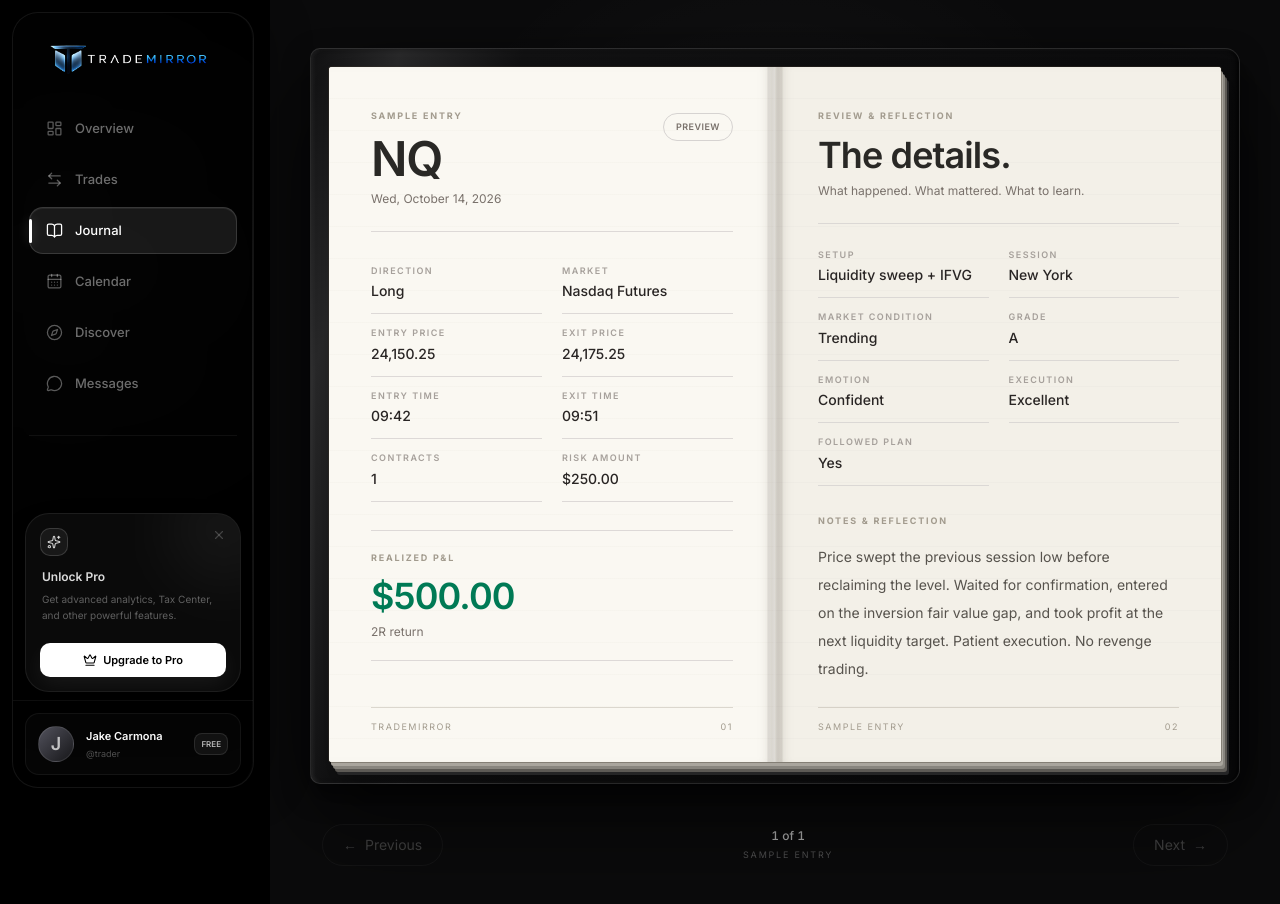
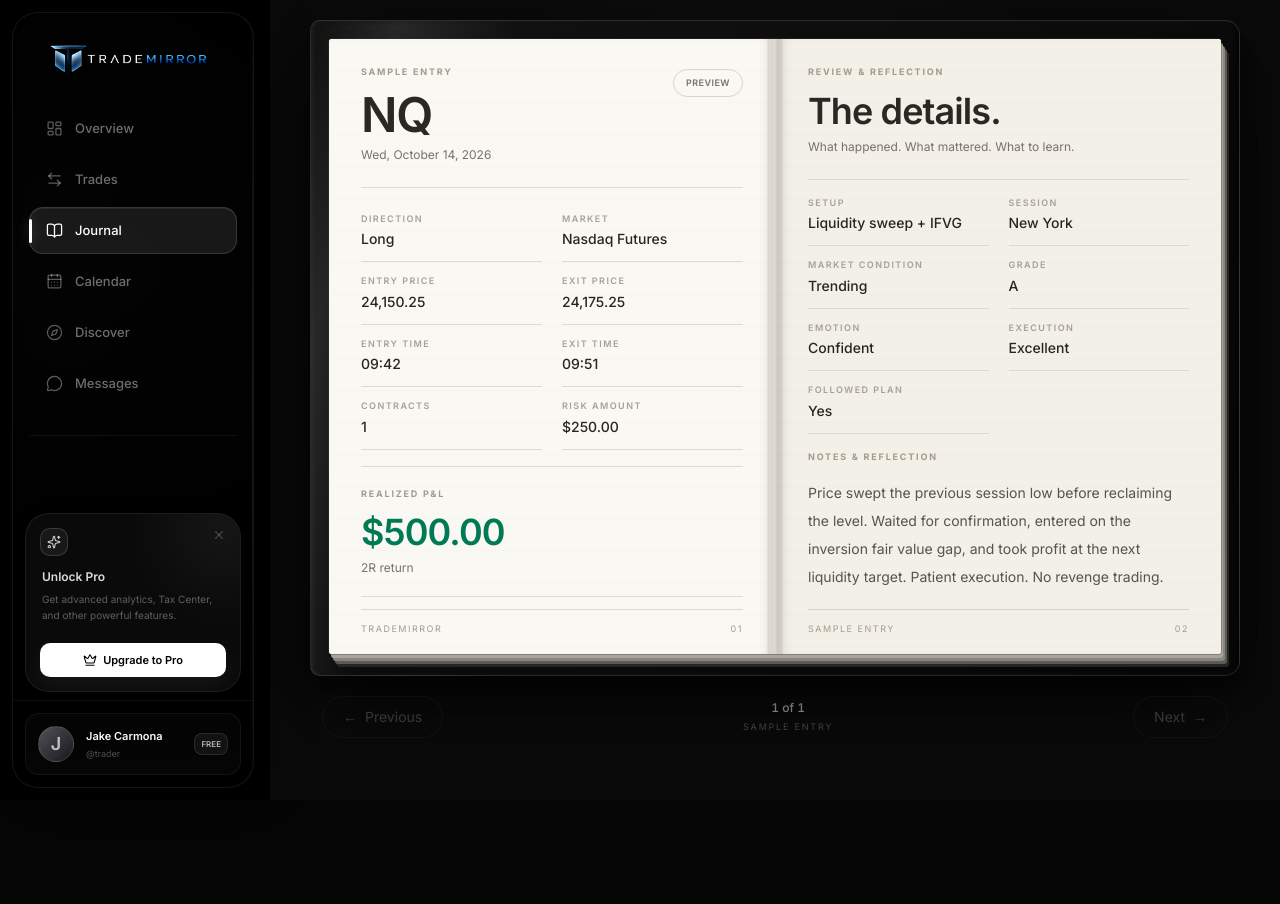
Before and after one commit to solveradigitalagency/TradeMirrorOfficial, a Next.js app: page /dashboard/journal in a window 1280 px wide. Both pictures are taken after a click on the button "Preview a sample entry". Shown: the top 904 px of the page. After the commit the page ends 800 px from the top, so only its background shows below. Built offline with nearby package versions, Linux system fonts and the light colour scheme; no server answers.

Commit message:
Update page.tsx

```diff
--- a/app/dashboard/journal/page.tsx
+++ b/app/dashboard/journal/page.tsx
@@ -232,7 +232,7 @@ export default function JournalPage() {
   }
 
   return (
-    <main className="journal-background min-h-screen overflow-hidden px-3 py-8 text-white sm:px-6 sm:py-12 lg:px-10">
+    <main className="journal-background min-h-screen overflow-x-hidden px-3 py-4 text-white sm:px-6 sm:py-5 lg:px-10">
       <div className="mx-auto flex min-h-[calc(100vh-6rem)] max-w-[1500px] flex-col justify-center">
         <section className="w-full">
           {/* The physical book */}
@@ -293,7 +293,7 @@ export default function JournalPage() {
                           </span>
                         </div>
 
-                        <div className="mt-5 grid grid-cols-2 gap-x-5">
+                        <div className="mt-3 grid grid-cols-2 gap-x-5">
                           <Detail
                             label="Direction"
                             value={currentTrade.direction}
@@ -328,7 +328,7 @@ export default function JournalPage() {
                           />
                         </div>
 
-                        <div className="mt-7 border-y border-stone-300/80 py-5">
+                        <div className="mt-4 border-y border-stone-300/80 py-5">
                           <p className="book-eyebrow">Realized P&L</p>
                           <p
                             className={`mt-3 text-4xl font-semibold tracking-tight ${
@@ -422,7 +422,7 @@ export default function JournalPage() {
                           </p>
                         </div>
 
-                        <div className="mt-3 grid grid-cols-2 gap-x-5">
+                        <div className="mt-1 grid grid-cols-2 gap-x-5">
                           <Detail
                             label="Setup"
                             value={currentTrade.setup}
@@ -459,7 +459,7 @@ export default function JournalPage() {
                           />
                         </div>
 
-                        <div className="mt-7">
+                        <div className="mt-4">
                           <p className="book-eyebrow">
                             Notes & reflection
                           </p>
@@ -515,7 +515,7 @@ export default function JournalPage() {
 
           {/* Navigation stays separate from the paper itself */}
           {currentTrade && !loading && !error && (
-            <div className="mx-auto mt-10 flex max-w-6xl items-center justify-between gap-4 px-1 sm:px-3">
+            <div className="mx-auto mt-5 flex max-w-6xl items-center justify-between gap-4 px-1 sm:px-3">
               <button
                 onClick={() => goToTrade(activeIndex - 1)}
                 disabled={journalTrades.length < 2}
@@ -667,7 +667,7 @@ export default function JournalPage() {
 
     min-width: 0;
 
-    min-height: 540px;
+    min-height: 0;
 
     flex-direction: column;
 
@@ -723,7 +723,7 @@ export default function JournalPage() {
 
     z-index: 1;
 
-    padding-bottom: 24px;
+    padding-bottom: 12px;
 
   }
 
@@ -827,9 +827,9 @@ export default function JournalPage() {
 
     .book-page {
 
-      min-height: 600px;
+      min-height: 0;
 
-      padding: 36px 30px 25px;
+      padding: 24px 28px 18px;
 
     }
 
@@ -899,9 +899,9 @@ export default function JournalPage() {
 
     .book-page {
 
-      min-height: 650px;
+      min-height: 0;
 
-      padding: 42px 42px 28px;
+      padding: 26px 32px 18px;
 
     }
 
```
